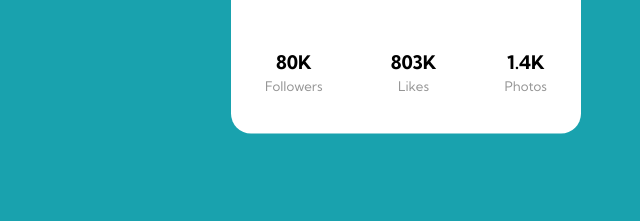
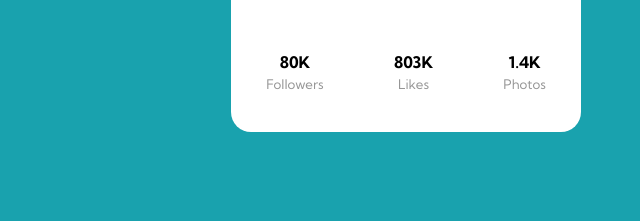
Before and after one commit to JainCK/Profile-card-component, a plain HTML site: page index.html in a window 1280 px wide. Shown: the part 485-706 px from the top of the page, 234-874 px from the left. Drawn offline with Linux system fonts and the light colour scheme.

Commit message:
Update index.html

```diff
--- a/index.html
+++ b/index.html
@@ -30,15 +30,15 @@
             <hr />
             <div class="card-details">
                 <div class="prop">
-                    <h3 class="count">80K</h3>
+                    <h4 class="count">80K</h4>
                     <h5 class="count-obj">Followers</h5>
                 </div>
                 <div class="prop">
-                    <h3 class="count">803K</h3>
+                    <h4 class="count">803K</h4>
                     <h5 class="count-obj">Likes</h5>
                 </div>
                 <div class="prop">
-                    <h3 class="count">1.4K</h3>
+                    <h4 class="count">1.4K</h4>
                     <h5 class="count-obj">Photos</h5>
                  </div>
 
```
